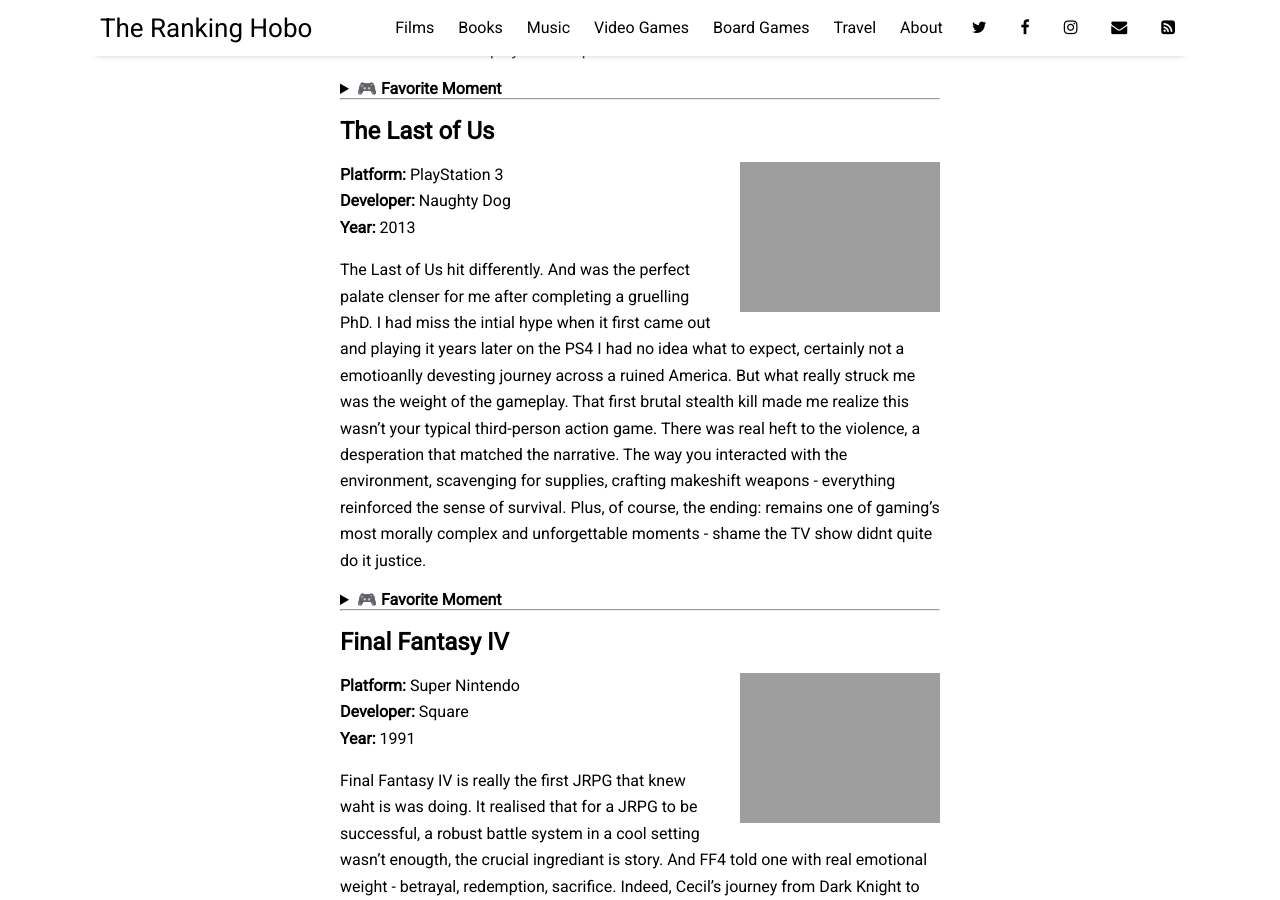
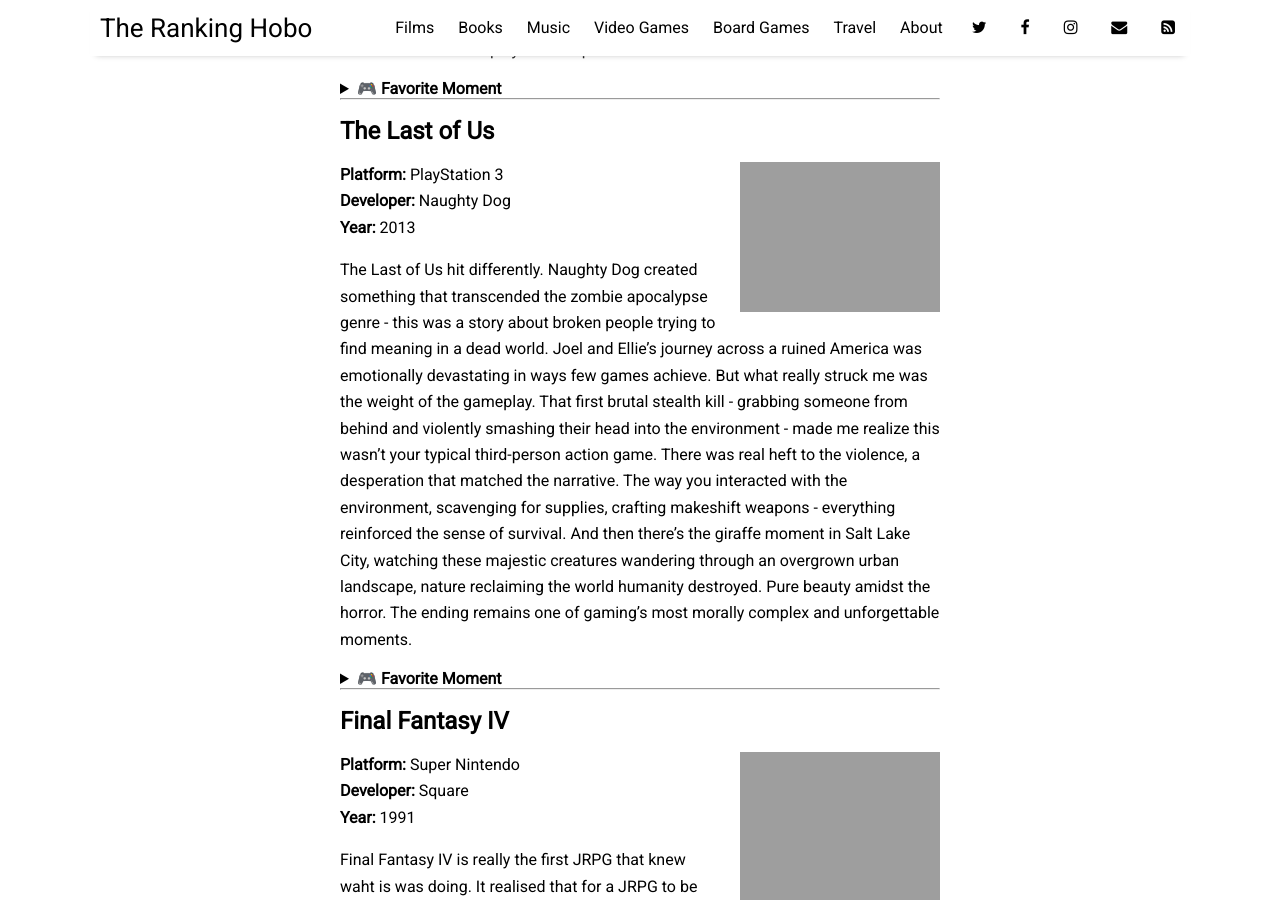
Before and after one commit to TheDrHobo/thedrhobo.github.io, a Jekyll site: the page built from _posts/2025-11-06-top-10-video-games.md, in a window 1280 px wide and 900 px high, scrolled down 1764 px. Built offline with Jekyll 4.4.1, drawn with Linux system fonts in a browser that asks for light colours; nearby versions of some CDN libraries; some of the changed text lies outside the part shown.

Commit message:
Update 2025-11-06-top-10-video-games.md

```diff
--- a/_posts/2025-11-06-top-10-video-games.md
+++ b/_posts/2025-11-06-top-10-video-games.md
@@ -12,7 +12,7 @@ These are the games that have stuck with me - the ones I return to, the ones tha
 ---
 
 ## The Legend of Zelda: Ocarina of Time
-<img src="{{ site.github.url }}/assets/img/games/Zelda.jpg" alt="Ocarina of Time cover" style="float: right; margin: 0 0 1em 1em; max-width: 200px;">
+<img src="{{ site.github.url }}/assets/img/videogames/Zelda.jpg" alt="Ocarina of Time cover" style="float: right; margin: 0 0 1em 1em; max-width: 200px;">
 
 **Platform:** Nintendo 64
 **Developer:** Nintendo
@@ -30,7 +30,7 @@ This is the game that defined what 3D adventure games could be. A technical achi
 ---
 
 ## Half-Life
-<img src="{{ site.github.url }}/assets/img/games/HL.jpg" alt="Half-Life cover" style="float: right; margin: 0 0 1em 1em; max-width: 200px;">
+<img src="{{ site.github.url }}/assets/img/videogames/HL.jpg" alt="Half-Life cover" style="float: right; margin: 0 0 1em 1em; max-width: 200px;">
 
 **Platform:** PC
 **Developer:** Valve
@@ -48,7 +48,7 @@ Half-Life changed everything about how we tell stories in first-person shooters.
 ---
 
 ## GoldenEye 007
-<img src="{{ site.github.url }}/assets/img/games/007.jpg" alt="GoldenEye 007 cover" style="float: right; margin: 0 0 1em 1em; max-width: 200px;">
+<img src="{{ site.github.url }}/assets/img/videogames/007.jpg" alt="GoldenEye 007 cover" style="float: right; margin: 0 0 1em 1em; max-width: 200px;">
 
 **Platform:** Nintendo 64
 **Developer:** Rare
@@ -66,25 +66,25 @@ Simply iconic. Rare took a movie license - something usually synonymous with dis
 ---
 
 ## The Last of Us
-<img src="{{ site.github.url }}/assets/img/games/last.webp" alt="The Last of Us cover" style="float: right; margin: 0 0 1em 1em; max-width: 200px;">
+<img src="{{ site.github.url }}/assets/img/videogames/last.webp" alt="The Last of Us cover" style="float: right; margin: 0 0 1em 1em; max-width: 200px;">
 
 **Platform:** PlayStation 3
 **Developer:** Naughty Dog
 **Year:** 2013
 
-The Last of Us hit differently. And was the perfect palate clenser for me after completing a gruelling PhD. I had miss the intial hype when it first came out and playing it years later on the PS4 I had no idea what to expect, certainly not a emotioanlly devesting journey across a ruined America.  But what really struck me was the weight of the gameplay. That first brutal stealth kill made me realize this wasn't your typical third-person action game. There was real heft to the violence, a desperation that matched the narrative. The way you interacted with the environment, scavenging for supplies, crafting makeshift weapons - everything reinforced the sense of survival. Plus, of course, the ending: remains one of gaming's most morally complex and unforgettable moments - shame the TV show didnt quite do it justice.
+The Last of Us hit differently. Naughty Dog created something that transcended the zombie apocalypse genre - this was a story about broken people trying to find meaning in a dead world. Joel and Ellie's journey across a ruined America was emotionally devastating in ways few games achieve. But what really struck me was the weight of the gameplay. That first brutal stealth kill - grabbing someone from behind and violently smashing their head into the environment - made me realize this wasn't your typical third-person action game. There was real heft to the violence, a desperation that matched the narrative. The way you interacted with the environment, scavenging for supplies, crafting makeshift weapons - everything reinforced the sense of survival. And then there's the giraffe moment in Salt Lake City, watching these majestic creatures wandering through an overgrown urban landscape, nature reclaiming the world humanity destroyed. Pure beauty amidst the horror. The ending remains one of gaming's most morally complex and unforgettable moments.
 
 <details>
 <summary><strong>🎮 Favorite Moment</strong></summary>
 
-> *Two moments define this game for me: First, that initial stealth kill where you grab someone and brutally smash their head into the scenery - the visceral impact, the sound design, the weight of it made me go "wow, this is serious game." Second, the giraffes in Salt Lake City. After hours of violence and darkness, just standing there watching them peacefully graze among the ruins, nature reclaiming the cities. Pure beauty amidst the horror.*
+> *Two moments define this game for me: First, that initial stealth kill where you grab someone and brutally smash their head into the scenery - the visceral impact, the sound design, the weight of it made me go "wow, this is serious." Second, the giraffes in Salt Lake City. After hours of violence and darkness, just standing there watching them peacefully graze among the ruins, nature reclaiming the cities - it was breathtaking. A moment of pure tranquility that made everything feel worth it.*
 
 </details>
 
 ---
 
 ## Final Fantasy IV
-<img src="{{ site.github.url }}/assets/img/games/ff4.jpeg" alt="Final Fantasy IV cover" style="float: right; margin: 0 0 1em 1em; max-width: 200px;">
+<img src="{{ site.github.url }}/assets/img/videogames/ff4.jpeg" alt="Final Fantasy IV cover" style="float: right; margin: 0 0 1em 1em; max-width: 200px;">
 
 **Platform:** Super Nintendo
 **Developer:** Square
@@ -102,7 +102,7 @@ Final Fantasy IV is really the first JRPG that knew waht is was doing. It realis
 ---
 
 ## FTL: Faster Than Light
-<img src="{{ site.github.url }}/assets/img/games/ftl.jpg" alt="FTL cover" style="float: right; margin: 0 0 1em 1em; max-width: 200px;">
+<img src="{{ site.github.url }}/assets/img/videogames/ftl.jpg" alt="FTL cover" style="float: right; margin: 0 0 1em 1em; max-width: 200px;">
 
 **Platform:** PC
 **Developer:** Subset Games
@@ -120,7 +120,7 @@ FTL is brutal, unforgiving, and absolutely brilliant. It's a roguelike space str
 ---
 
 ## Star Wars: Knights of the Old Republic
-<img src="{{ site.github.url }}/assets/img/games/kotor.jpg" alt="Knights of the Old Republic cover" style="float: right; margin: 0 0 1em 1em; max-width: 200px;">
+<img src="{{ site.github.url }}/assets/img/videogames/kotor.jpg" alt="Knights of the Old Republic cover" style="float: right; margin: 0 0 1em 1em; max-width: 200px;">
 
 **Platform:** Xbox
 **Developer:** BioWare
@@ -138,7 +138,7 @@ BioWare took Star Wars to a place the movies never could - 4,000 years before th
 ---
 
 ## Grim Fandango
-<img src="{{ site.github.url }}/assets/img/games/grim.png" alt="Grim Fandango cover" style="float: right; margin: 0 0 1em 1em; max-width: 200px;">
+<img src="{{ site.github.url }}/assets/img/videogames/grim.png" alt="Grim Fandango cover" style="float: right; margin: 0 0 1em 1em; max-width: 200px;">
 
 **Platform:** PC
 **Developer:** LucasArts
@@ -156,7 +156,7 @@ Tim Schafer's masterpiece - a film noir detective story set in the Land of the D
 ---
 
 ## Super Smash Bros. Melee
-<img src="{{ site.github.url }}/assets/img/games/melee.jpg" alt="Super Smash Bros Melee cover" style="float: right; margin: 0 0 1em 1em; max-width: 200px;">
+<img src="{{ site.github.url }}/assets/img/videogames/melee.jpg" alt="Super Smash Bros Melee cover" style="float: right; margin: 0 0 1em 1em; max-width: 200px;">
 
 **Platform:** GameCube
 **Developer:** HAL Laboratory
@@ -174,7 +174,7 @@ Melee was lightning in a bottle - a party game that accidentally became one of t
 ---
 
 ## Command & Conquer: Red Alert 2
-<img src="{{ site.github.url }}/assets/img/games/red.webp" alt="Red Alert 2 cover" style="float: right; margin: 0 0 1em 1em; max-width: 200px;">
+<img src="{{ site.github.url }}/assets/img/videogames/red.webp" alt="Red Alert 2 cover" style="float: right; margin: 0 0 1em 1em; max-width: 200px;">
 
 **Platform:** PC
 **Developer:** Westwood Studios
```
Also changed, not shown: other parts of _posts/2025-11-06-top-10-video-games.md (+2 -1 lines).
